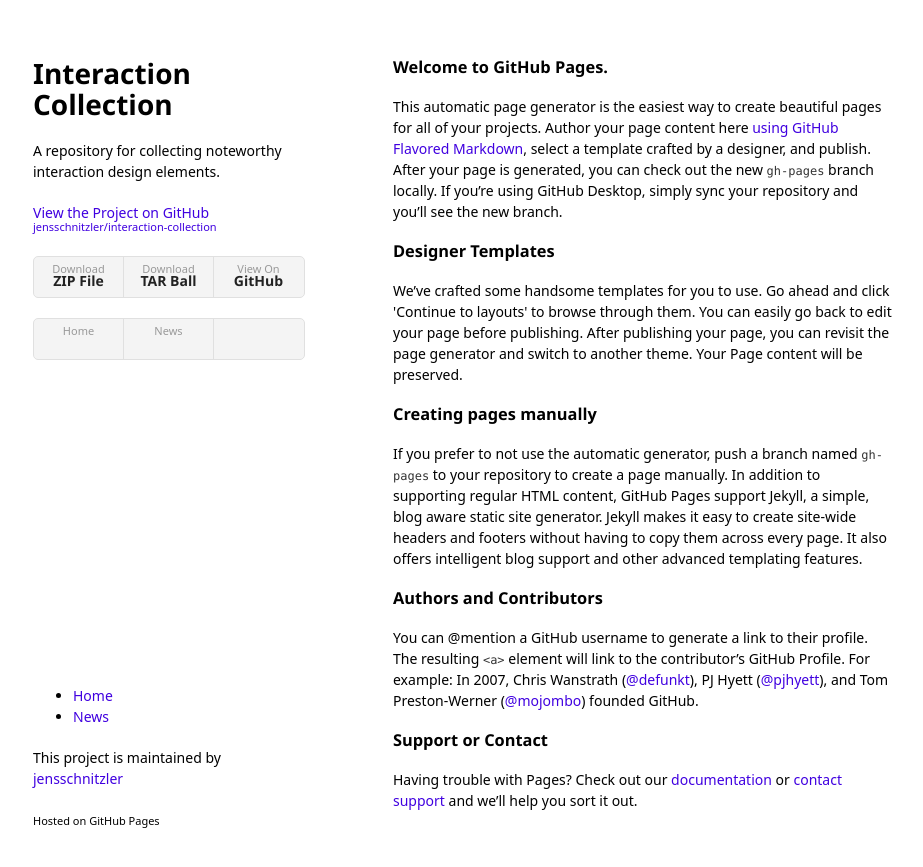
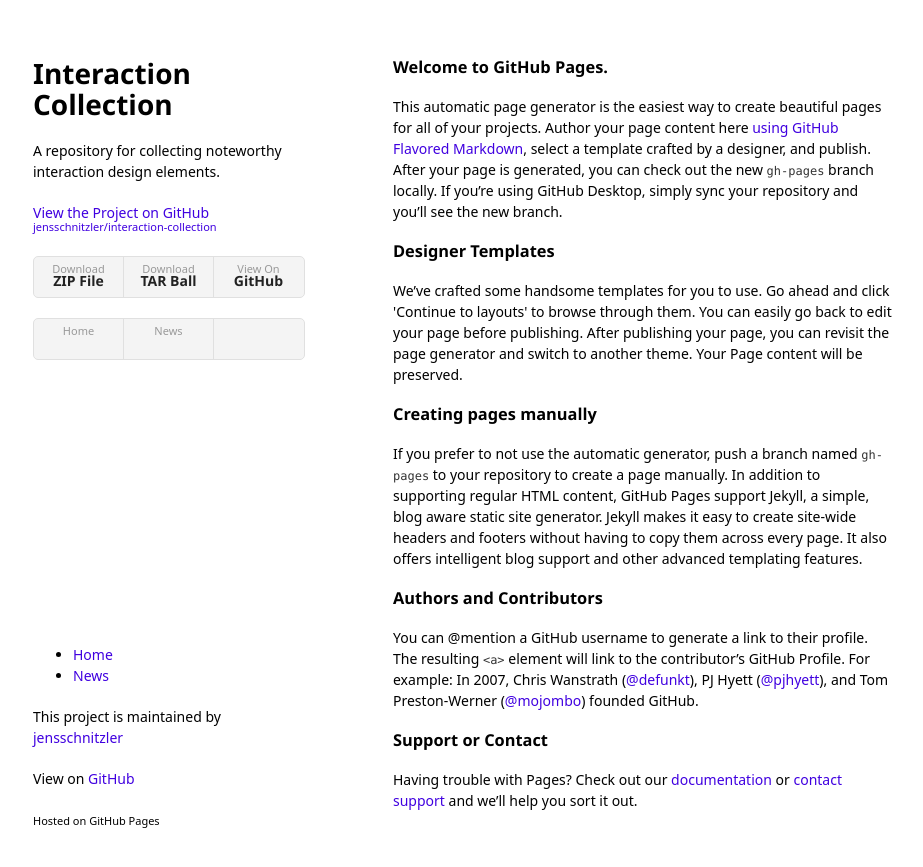
Before and after one commit to jensschnitzler/interaction-collection, a Jekyll site: the page built from index.html, in a window 1280 px wide. Shown: the top 867 px of the page, without its empty margins (177-1100 px from the left). Built offline with Jekyll 4.4.1, drawn with Linux system fonts in a browser that asks for light colours; some web fonts are replaced; Markdown is read by kramdown in place of the engine named in the settings.

Commit message:
Added line "view on GitHub"

```diff
--- a/_layouts/default.html
+++ b/_layouts/default.html
@@ -3,10 +3,10 @@
   <head>
     <meta charset="utf-8">
     <meta http-equiv="X-UA-Compatible" content="chrome=1">
-    <title>Interaction collection by Jens Schnitzler</title>
+    <title>Interaction Collection by Jens Schnitzler</title>
 
-    <link rel="stylesheet" href="stylesheets/styles.css">
-    <link rel="stylesheet" href="stylesheets/github-light.css">
+    <link rel="stylesheet" href="{{site.baseurl}}/stylesheets/styles.css">
+    <link rel="stylesheet" href="{{site.baseurl}}/stylesheets/github-light.css">
     <meta name="viewport" content="width=device-width">
     <!--[if lt IE 9]>
     <script src="//html5shiv.googlecode.com/svn/trunk/html5.js"></script>
@@ -37,6 +37,7 @@
       <footer>
         {% include nav.html %}
         <p>This project is maintained by <a href="https://github.com/jensschnitzler">jensschnitzler</a></p>
+        <p>View on <a href="https://github.com/jensschnitzler/interaction-collection">GitHub</a></p>
         <p><small>Hosted on GitHub Pages</small></p>
       </footer>
     </div>
```
Also changed, not shown: 2 other files.
